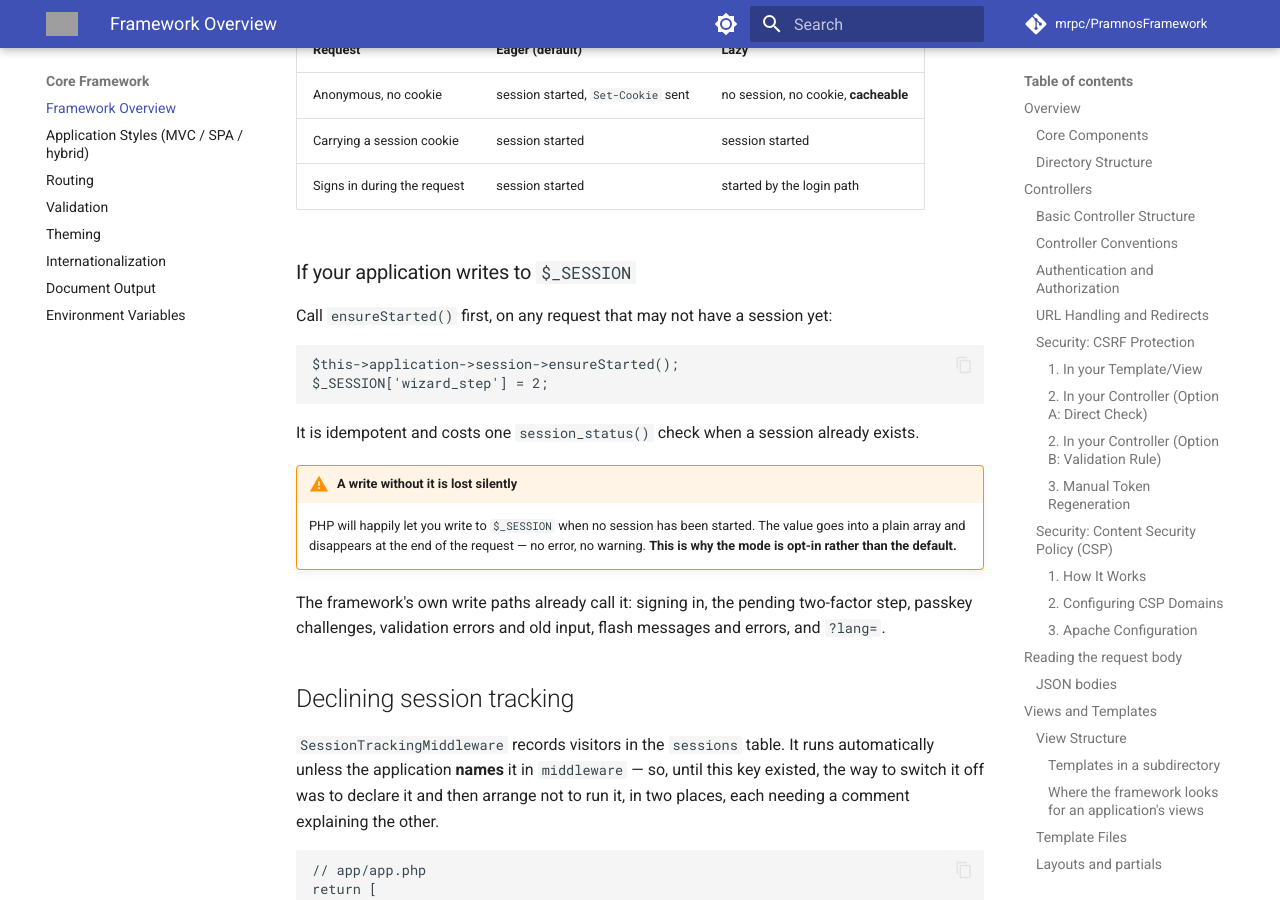
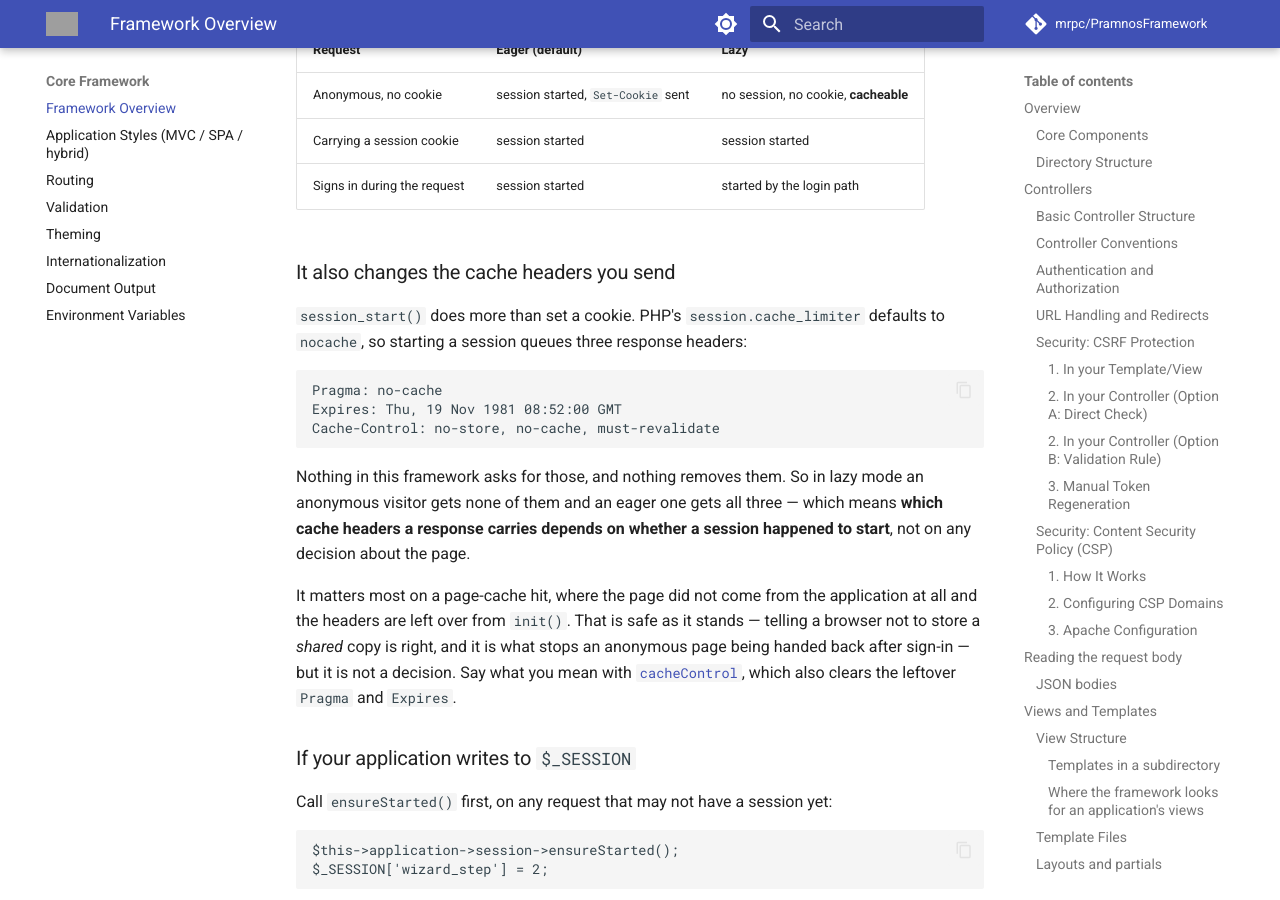
Before and after one commit to mrpc/PramnosFramework, an MkDocs documentation site: the page built from docs/Pramnos_Framework_Guide.md, in a window 1280 px wide and 900 px high, scrolled down 11164 px. Built offline with MkDocs 1.6.1 and Material for MkDocs 9.7.7, drawn with Linux system fonts in a browser that asks for light colours; comment, search, counter and statistics services are not loaded; grey boxes are pictures that could not be loaded.

Commit message:
docs(session): lazy mode also changes the cache headers you send
The Framework Guide described what 'session' => 'lazy' does to Set-Cookie and
therefore to PageCache::store(), and said nothing about the three headers
session_start() also queues — Pragma, Expires and Cache-Control, from PHP's
session.cache_limiter default of nocache.

So a reader who turned lazy mode on for the page cache, which is exactly why
that section exists, had no way to know it also changed what their responses
tell a browser. Two pages describing two halves of one mechanism is how the
surprise happened; they now cross-link.

````diff
--- a/docs/Pramnos_Framework_Guide.md
+++ b/docs/Pramnos_Framework_Guide.md
@@ -525,6 +525,29 @@ something happened to call a token helper.
 | Anonymous, no cookie | session started, `Set-Cookie` sent | no session, no cookie, **cacheable** |
 | Carrying a session cookie | session started | session started |
 | Signs in during the request | session started | started by the login path |
+
+### It also changes the cache headers you send
+
+`session_start()` does more than set a cookie. PHP's `session.cache_limiter` defaults
+to `nocache`, so starting a session queues three response headers:
+
+```
+Pragma: no-cache
+Expires: Thu, 19 Nov 1981 08:52:00 GMT
+Cache-Control: no-store, no-cache, must-revalidate
+```
+
+Nothing in this framework asks for those, and nothing removes them. So in lazy mode an
+anonymous visitor gets none of them and an eager one gets all three — which means
+**which cache headers a response carries depends on whether a session happened to
+start**, not on any decision about the page.
+
+It matters most on a page-cache hit, where the page did not come from the application
+at all and the headers are left over from `init()`. That is safe as it stands — telling
+a browser not to store a *shared* copy is right, and it is what stops an anonymous page
+being handed back after sign-in — but it is not a decision. Say what you mean with
+[`cacheControl`](Pramnos_Page_Cache_Guide.md#what-a-hit-tells-the-browser), which also
+clears the leftover `Pragma` and `Expires`.
 
 ### If your application writes to `$_SESSION`
 
````
Also changed, not shown: docs/version-history/posts/2026-08-25-a-cache-hit-was-telling-the-browser-whatever-php-had-said.md (+8 -0 lines).
